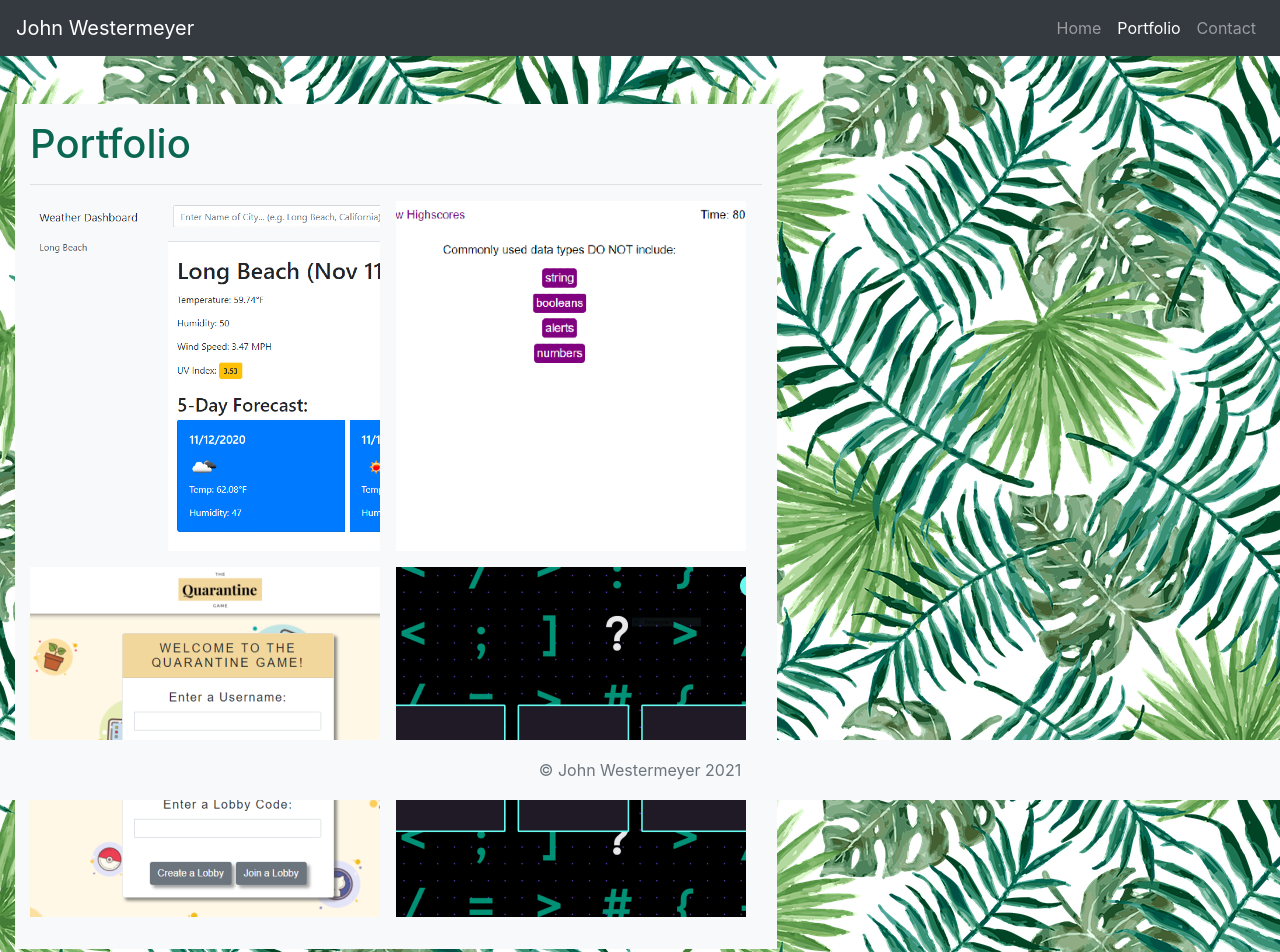
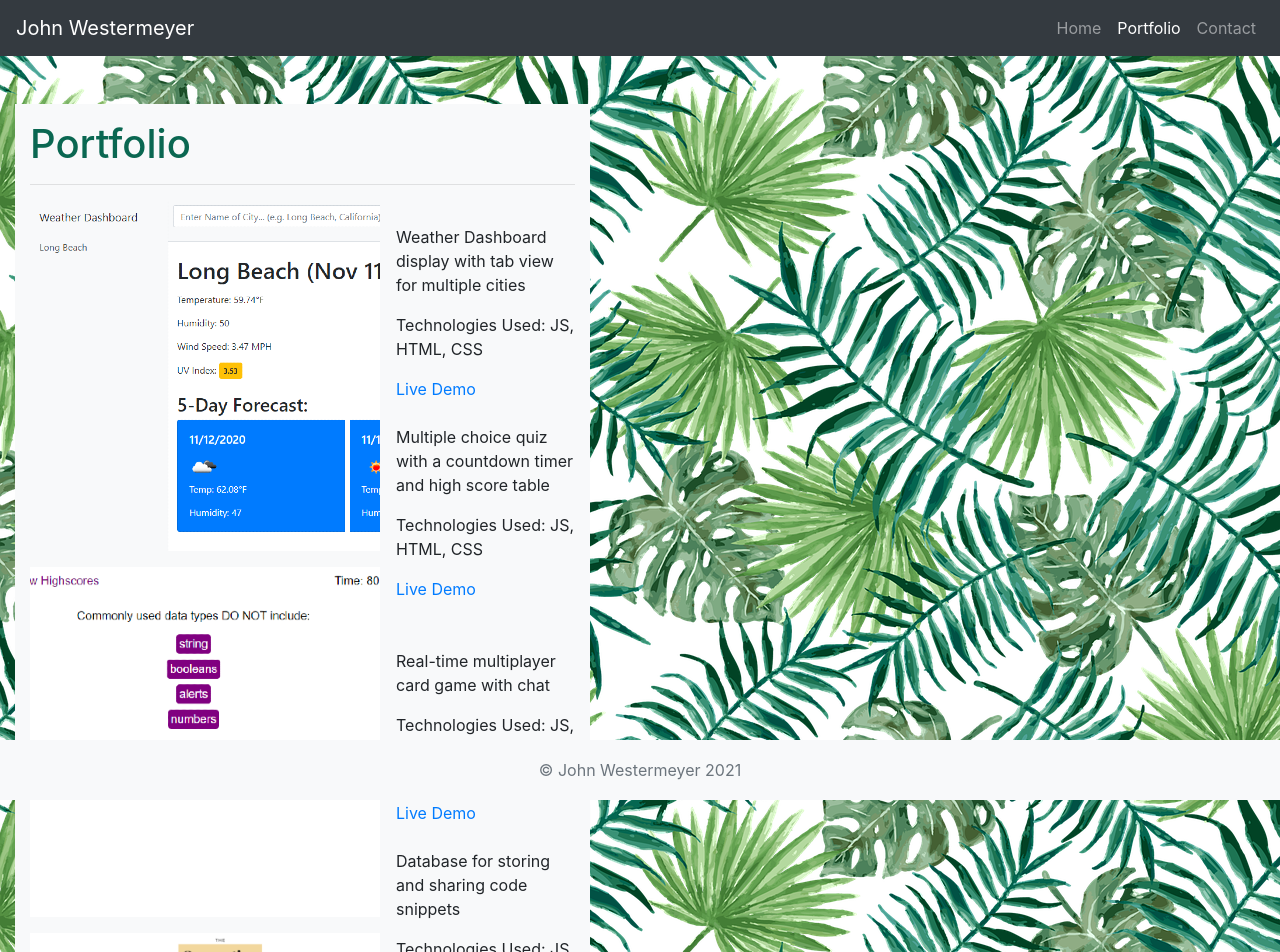
Before and after one commit to johnwestermeyer/ReactPortfolio, a React (Create React App) app: page /#/portfolio in a window 1280 px wide. Shown: the top 952 px of the page. Built offline with nearby package versions, Linux system fonts and the light colour scheme.

Commit message:
minor portfolio edit

```diff
--- a/src/components/Portfolio.js
+++ b/src/components/Portfolio.js
@@ -17,12 +17,16 @@ function Portfolio() {
             img={weather}
             alt={"Weather Dashboard"}
             git={"https://github.com/johnwestermeyer/WeatherDashboard"}
+            desc={"Weather Dashboard display with tab view for multiple cities"}
+            tech={"JS, HTML, CSS"}
             />
             <Project
             link={"https://johnwestermeyer.github.io/TimedQuiz/"}
             img={quiz}
             alt={"Timed Quiz"}
             git={"https://github.com/johnwestermeyer/TimedQuiz"}
+            desc={"Multiple choice quiz with a countdown timer and high score table"}
+            tech={"JS, HTML, CSS"}
             />
             <br />
             <Project
@@ -30,12 +34,16 @@ function Portfolio() {
             img={game}
             alt={"Quarantine Game"}
             git={"https://github.com/johnwestermeyer/QuarantineGame"}
+            desc={"Real-time multiplayer card game with chat"}
+            tech={"JS, HTML, CSS, Socket.IO, MySQL, JQuery"}
             />
             <Project
             link={"http://snippet.ltd"}
             img={snippet}
             alt={"Snippet"}
             git={"https://github.com/johnwestermeyer/Snippet"}
+            desc={"Database for storing and sharing code snippets"}
+            tech={"JS, HTML, CSS, React, Sequelize, MySQL, Passport"}
             />
             <br />
         </div>
--- a/src/components/Project.js
+++ b/src/components/Project.js
@@ -2,11 +2,15 @@ import React from 'react';
 
 function Project(props) {
     return(
-        <>
-        <a href={props.git}>
-            <img src={props.img} alt={props.alt} className="image-fluid float-left mr-3 mb-3"/>
-        </a>
-        </>
+        <div>
+            <a href={props.git}>
+                <img src={props.img} alt={props.alt} className="image-fluid float-left mr-3 mb-3"/>
+            </a>
+            <br/>
+            <p>{props.desc}</p>
+            <p>Technologies Used: {props.tech}</p>
+            <a href={props.link}>Live Demo</a>
+        </div>
     )
 
 }
```
Also changed, not shown: 1 other file (tests, documents, lock files or other folders).
